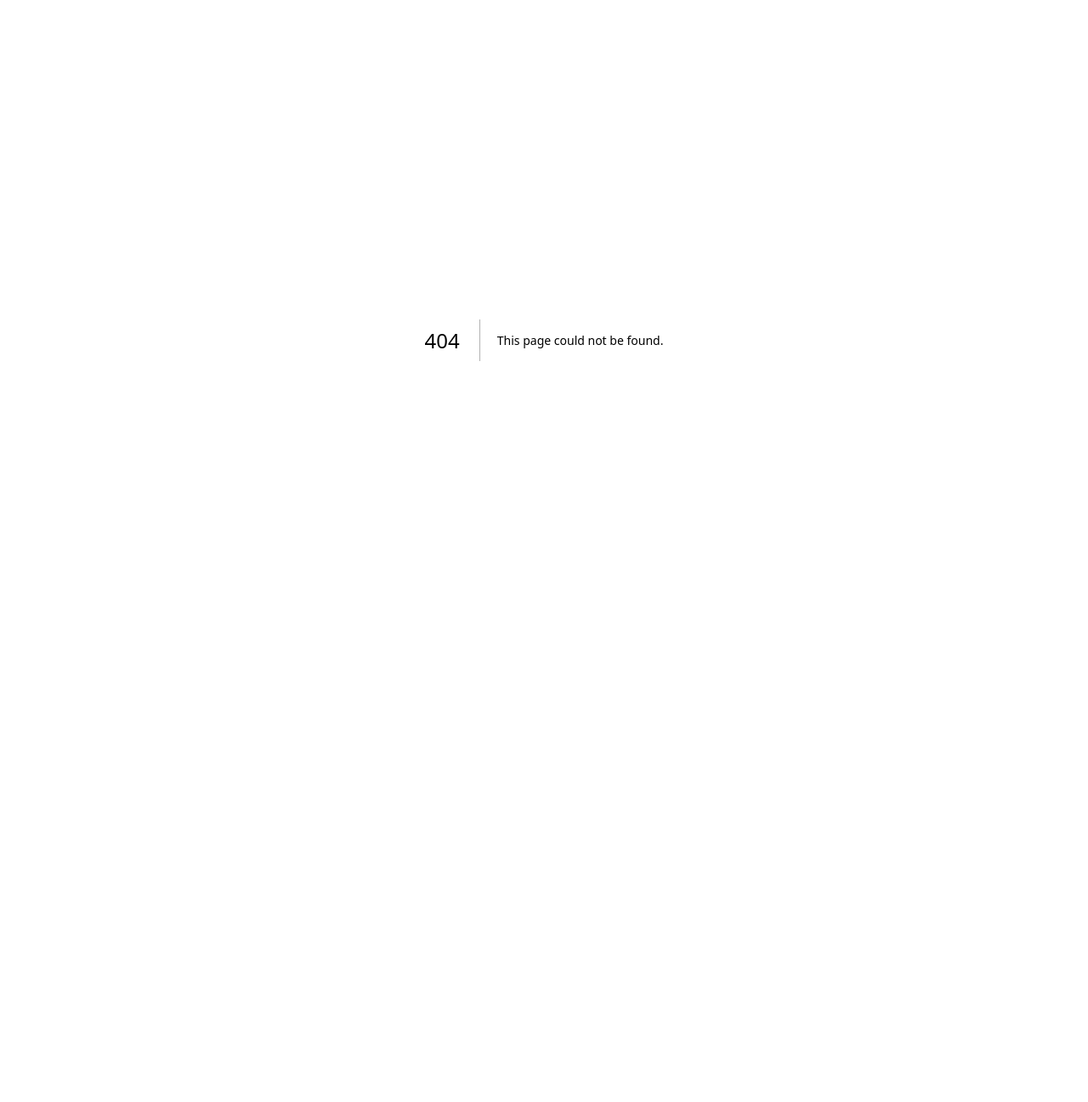
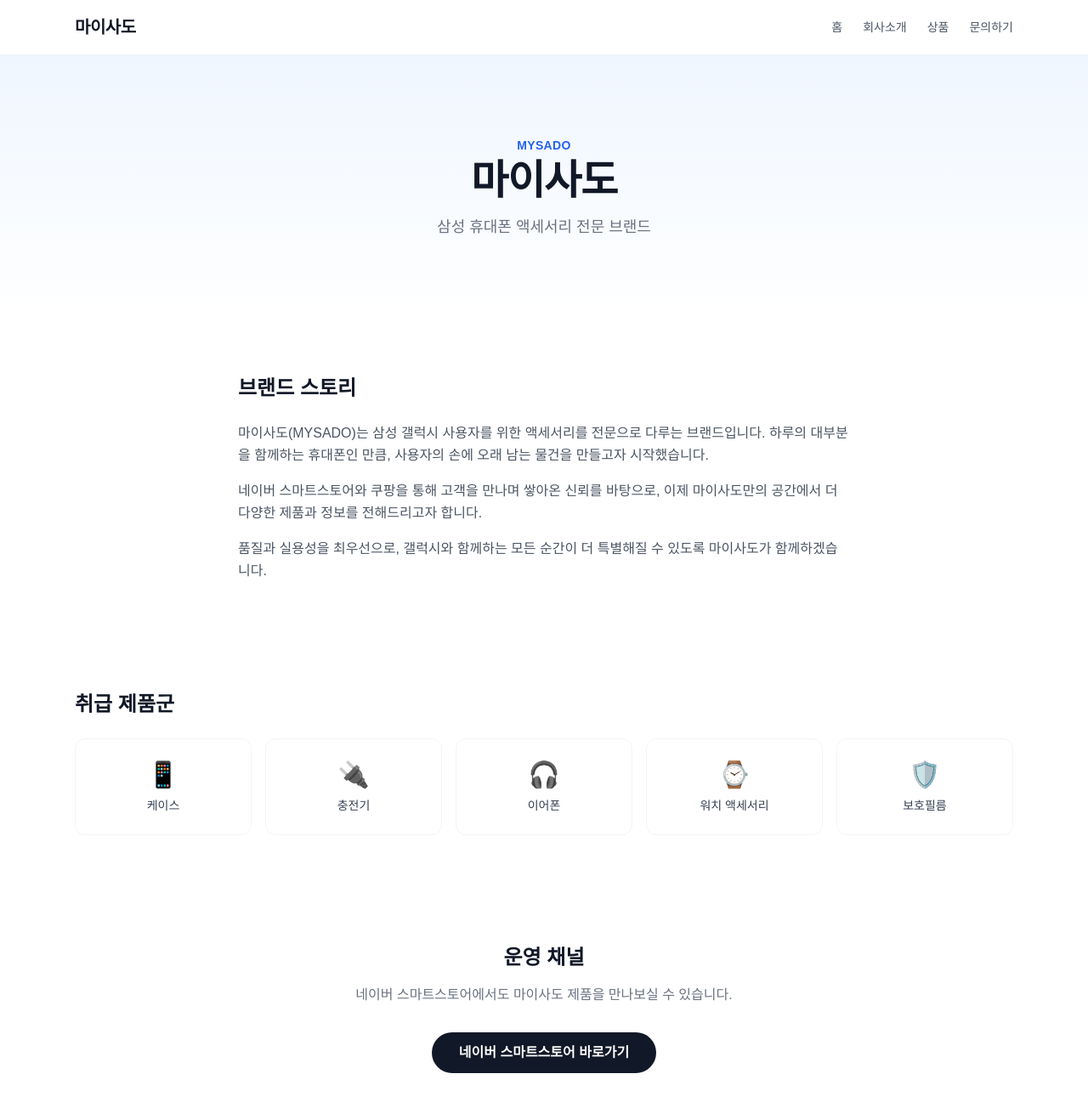
Before and after one commit to GyumyungChoi/mysado-shop, a Next.js app: page /about in a window 1280 px wide. Before the commit this address had no page. Shown: the top 1297 px of the page at 85% size. Before the commit the page ends 800 px from the top, so only its background shows below. Built offline with nearby package versions, Linux system fonts and the light colour scheme.

Commit message:
feat: 회사 소개 페이지 구현

```diff
--- /dev/null
+++ b/app/about/page.tsx
@@ -0,0 +1,99 @@
+import Header from "@/components/layout/Header";
+import Footer from "@/components/layout/Footer";
+
+/** 취급 제품군 목록 */
+const PRODUCT_LINES = [
+  { icon: "📱", name: "케이스" },
+  { icon: "🔌", name: "충전기" },
+  { icon: "🎧", name: "이어폰" },
+  { icon: "⌚", name: "워치 액세서리" },
+  { icon: "🛡️", name: "보호필름" },
+];
+
+/** 회사 소개 페이지 */
+export default function AboutPage() {
+  return (
+    <div className="flex min-h-screen flex-col">
+      <Header />
+
+      <main className="flex-1">
+        {/* 히어로 섹션 */}
+        <section className="bg-gradient-to-b from-blue-50 to-white px-4 py-16 text-center sm:px-6 sm:py-24">
+          <p className="text-sm font-semibold tracking-wide text-blue-600">
+            MYSADO
+          </p>
+          <h1 className="mt-2 text-3xl font-bold tracking-tight text-gray-900 sm:text-5xl">
+            마이사도
+          </h1>
+          <p className="mx-auto mt-4 max-w-xl text-base text-gray-500 sm:text-lg">
+            삼성 휴대폰 액세서리 전문 브랜드
+          </p>
+        </section>
+
+        {/* 브랜드 스토리 */}
+        <section className="mx-auto max-w-3xl px-4 py-12 sm:px-6 sm:py-16">
+          <h2 className="mb-6 text-xl font-bold text-gray-900 sm:text-2xl">
+            브랜드 스토리
+          </h2>
+          <div className="space-y-4 leading-relaxed text-gray-600">
+            <p>
+              마이사도(MYSADO)는 삼성 갤럭시 사용자를 위한 액세서리를
+              전문으로 다루는 브랜드입니다. 하루의 대부분을 함께하는
+              휴대폰인 만큼, 사용자의 손에 오래 남는 물건을 만들고자
+              시작했습니다.
+            </p>
+            <p>
+              네이버 스마트스토어와 쿠팡을 통해 고객을 만나며 쌓아온
+              신뢰를 바탕으로, 이제 마이사도만의 공간에서 더 다양한
+              제품과 정보를 전해드리고자 합니다.
+            </p>
+            <p>
+              품질과 실용성을 최우선으로, 갤럭시와 함께하는 모든 순간이
+              더 특별해질 수 있도록 마이사도가 함께하겠습니다.
+            </p>
+          </div>
+        </section>
+
+        {/* 취급 제품군 */}
+        <section className="mx-auto max-w-6xl px-4 py-12 sm:px-6 sm:py-16">
+          <h2 className="mb-6 text-xl font-bold text-gray-900 sm:text-2xl">
+            취급 제품군
+          </h2>
+          <div className="grid grid-cols-3 gap-3 sm:grid-cols-5 sm:gap-4">
+            {PRODUCT_LINES.map((line) => (
+              <div
+                key={line.name}
+                className="flex flex-col items-center gap-2 rounded-xl border border-gray-100 py-6"
+              >
+                <span className="text-3xl">{line.icon}</span>
+                <span className="text-sm font-medium text-gray-700">
+                  {line.name}
+                </span>
+              </div>
+            ))}
+          </div>
+        </section>
+
+        {/* 운영 채널 */}
+        <section className="mx-auto max-w-3xl px-4 py-12 text-center sm:px-6 sm:py-16">
+          <h2 className="mb-4 text-xl font-bold text-gray-900 sm:text-2xl">
+            운영 채널
+          </h2>
+          <p className="mb-8 text-gray-500">
+            네이버 스마트스토어에서도 마이사도 제품을 만나보실 수 있습니다.
+          </p>
+          <a
+            href="https://smartstore.naver.com/mysado"
+            target="_blank"
+            rel="noopener noreferrer"
+            className="inline-block rounded-full bg-gray-900 px-8 py-3 text-sm font-semibold text-white transition-colors hover:bg-gray-700 sm:text-base"
+          >
+            네이버 스마트스토어 바로가기
+          </a>
+        </section>
+      </main>
+
+      <Footer />
+    </div>
+  );
+}
```
